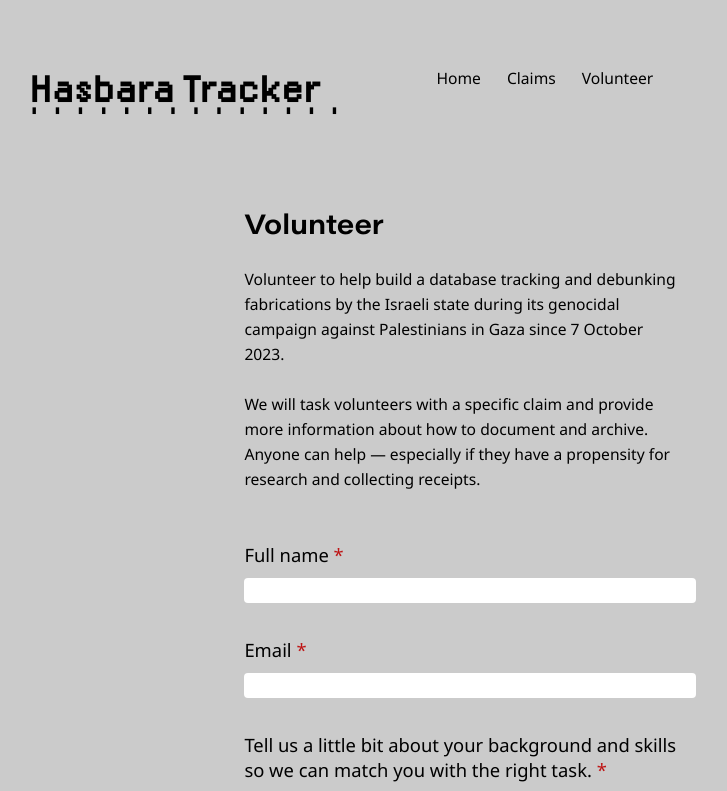
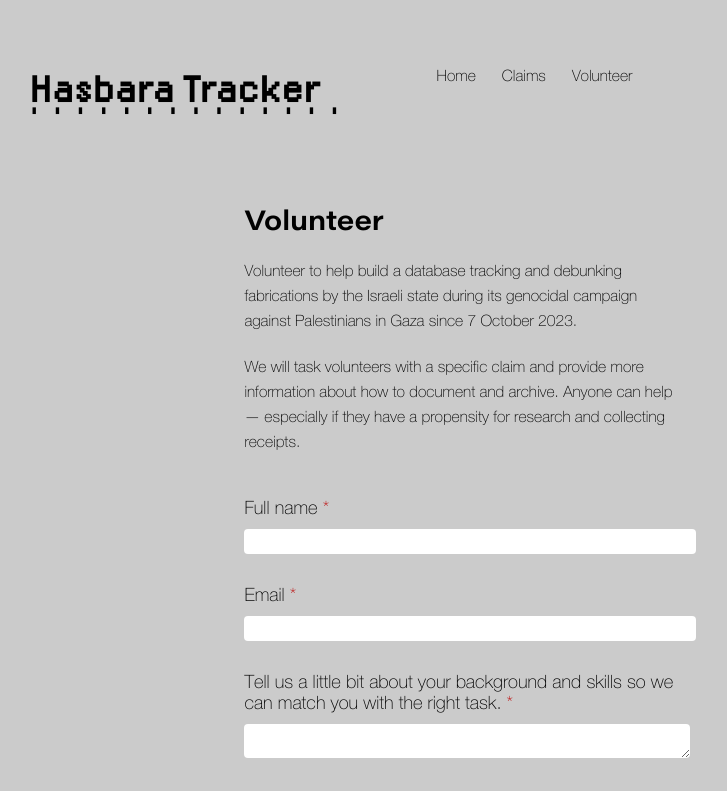
Before and after one commit to tamtzekin/hasbara-tracker, a React (Create React App) app: page /volunteer in a window 1280 px wide. Shown: the top 791 px of the page, without its empty margins (178-905 px from the left). Built offline with nearby package versions, Linux system fonts and the light colour scheme.

Commit message:
helvetica neue thin

```diff
--- a/src/App.css
+++ b/src/App.css
@@ -12,6 +12,12 @@
         url("./fonts/acumin_pro_wide_semibold-webfont.woff") format('woff');
     font-weight: normal;
     font-style: normal;
+}
+
+@font-face {
+    font-family: 'HelveticaNeue_Thin';
+    src:url("./fonts/helveticaneue_thin.woff2") format("woff2"),
+    url("./fonts/helveticaneue_thin.woff") format("woff");
 }
 
 h1.homepage-heading {
@@ -32,7 +38,7 @@ h2 {
 
 body {
     background-color: #cbcbcb;
-    font-family: 'Segoe UI', Tahoma, Geneva, Verdana, sans-serif;
+    font-family: 'HelveticaNeue_Thin', sans-serif;
     font-size: 1.3em;
     margin: 15% 26% 5% 29%;
     text-align: left;
--- a/src/components/ClaimPage.css
+++ b/src/components/ClaimPage.css
@@ -125,7 +125,6 @@ h1.claim-heading {
 }
 
 table {
-    font-family: system-ui, -apple-system, BlinkMacSystemFont, 'Segoe UI', Roboto, Oxygen, Ubuntu, Cantarell, 'Open Sans', 'Helvetica Neue', sans-serif;
     width: 80%;
     position: relative;
     border-top: 2px solid #9dff20;
```
Also changed, not shown: src/fonts/helveticaneue_thin.woff (added), src/fonts/helveticaneue_thin.woff2 (added).
